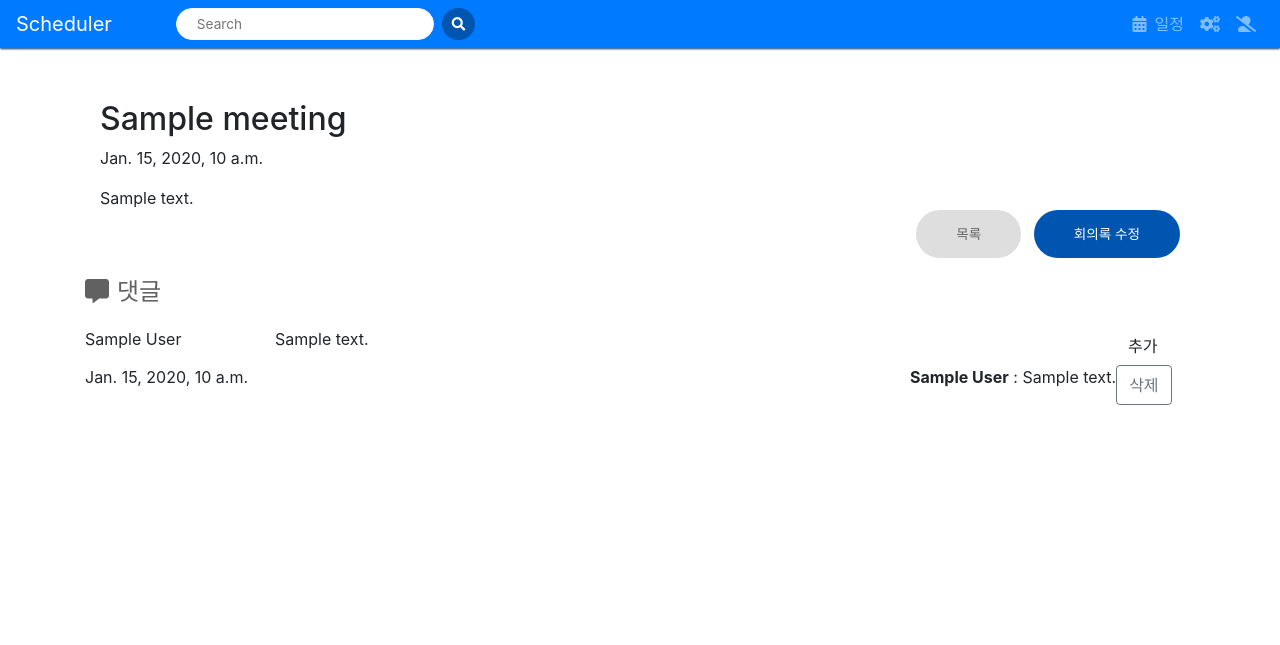
After one commit to jooy2/django-meeting-scheduler, a Django app: template dashboard/templates/meeting_detail.html in a window 1280 px wide. The commit adds this page. Shown: the top 645 px of the page. Run offline with Django 3.2, Linux system fonts and the light colour scheme; the template is opened without the code that fills it: most values are stand-ins (such as "Sample title", 1, 10 or a date in 2020); some libraries are stand-ins or nearby versions.

Commit message:
add schedule detail page

```diff
--- /dev/null
+++ b/dashboard/templates/meeting_detail.html
@@ -0,0 +1,56 @@
+{% extends 'base.html' %}
+
+{% block head %}
+    <title>Meet Scheduler</title>
+{% endblock head %}
+
+{% block title %}Meet Scheduler{% endblock title %}
+
+{% block content %}
+    <div class="app-schedule-body">
+        <div class="col-12">
+            <h2>{{ meeting.meet_title }}</h2>
+            <p>{{ meeting.meet_date }}</p>
+        </div>
+        <div class="col-12">
+            {{ meeting.meet_desc }}
+        </div>
+        <div class="col-12 text-right">
+            <button class="app-btn app-btn-lg color-gray mr-2" onclick="location.href='{% url 'main' %}'">목록</button>
+            <button class="app-btn app-btn-lg"
+                    onclick="location.href='{% url 'meeting_edit' pk=meeting.id %}'">
+                회의록 수정
+            </button>
+        </div>
+    </div>
+    <div class="app-comment-head">
+        <h4><i class="fa fa-comment-alt mr-2"></i>댓글</h4>
+    </div>
+    <div class="app-comment-body">
+         <form method="POST" class="comment-form">{% csrf_token %}
+            <div class="row">
+                <div class="col-md-2 comment-form">
+                    {{ comment.author }}
+                </div>
+                <div class="comment-box col-md-9">
+                    {{ comment.text }}
+                </div>
+                <button type="submit" class="save btn btn-default">추가</button>
+            </div>
+        </form>
+        {% for comment in meeting.comments.all %}
+            <div class="comment row">
+                <div class="col-md-9">{{ comment.created_date }}</div>
+                <div class="row date">
+                    <p><strong>{{ comment.author }}</strong> : {{ comment.text }}</p>
+                    <button data-id="{{ comment.id }}" class="btn btn-outline-secondary btn-delete" type="button">삭제</button>
+                </div>
+            </div>
+        {% empty %}
+            <p>댓글이 없습니다</p>
+        {% endfor %}
+    </div>
+{% endblock content %}
+
+{% block script %}
+{% endblock %}
--- a/dashboard/templates/schedule_view_weekly.html
+++ b/dashboard/templates/schedule_view_weekly.html
@@ -22,7 +22,7 @@
 
         for (let key in jsonData) {
             let data = jsonData[key];
-            let url = "{% url 'meeting_edit' pk=123 %}".replace('123', data.id);
+            let url = "{% url 'meeting_detail' pk=123 %}".replace('123', data.id);
             let ended = "";
 
             if (data.time_expired === "1") ended = "time-ended";
--- a/dashboard/urls.py
+++ b/dashboard/urls.py
@@ -7,5 +7,6 @@ urlpatterns = [
     path('accounts/', include('django.contrib.auth.urls')),
     path('summernote/', include('django_summernote.urls')),
     path('schedule/view/week', views.MainView.as_view(), name='schedule_view_weekly'),
-    path('meeting/<int:pk>/', views.MeetingEditView.as_view(), name='meeting_edit'),
+    path('meeting/<int:pk>/', views.MeetingDetailView.as_view(), name='meeting_detail'),
+    path('meeting/edit/<int:pk>/', views.MeetingEditView.as_view(), name='meeting_edit'),
 ]
```
Also changed, not shown: dashboard/templates/meeting_edit.html (+14 -29 lines), dashboard/views.py (+28 -12 lines).
